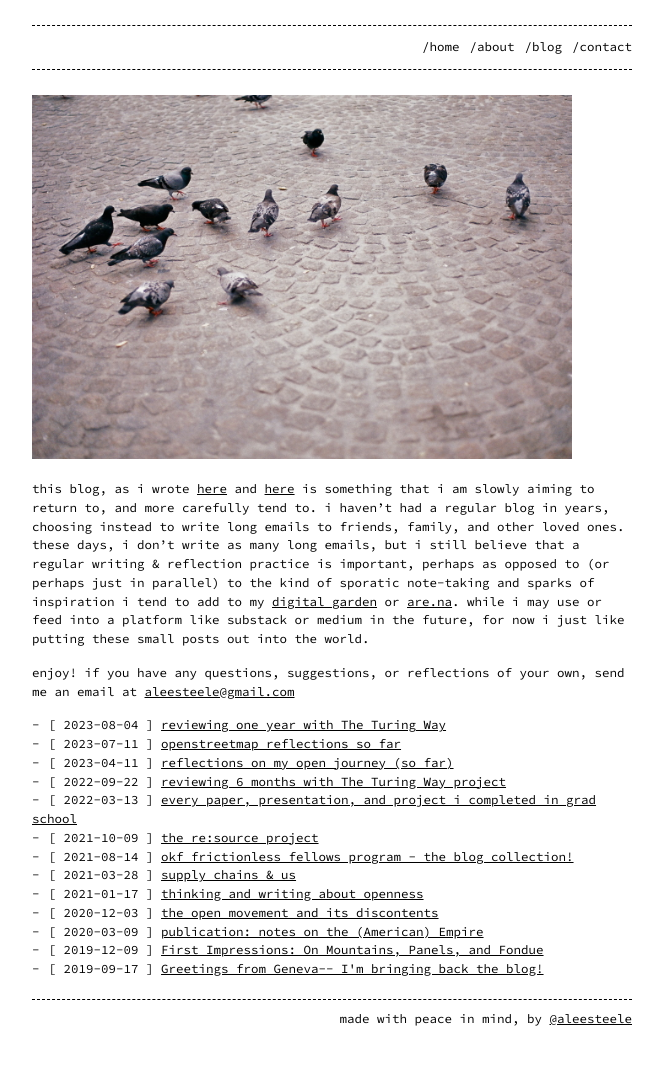
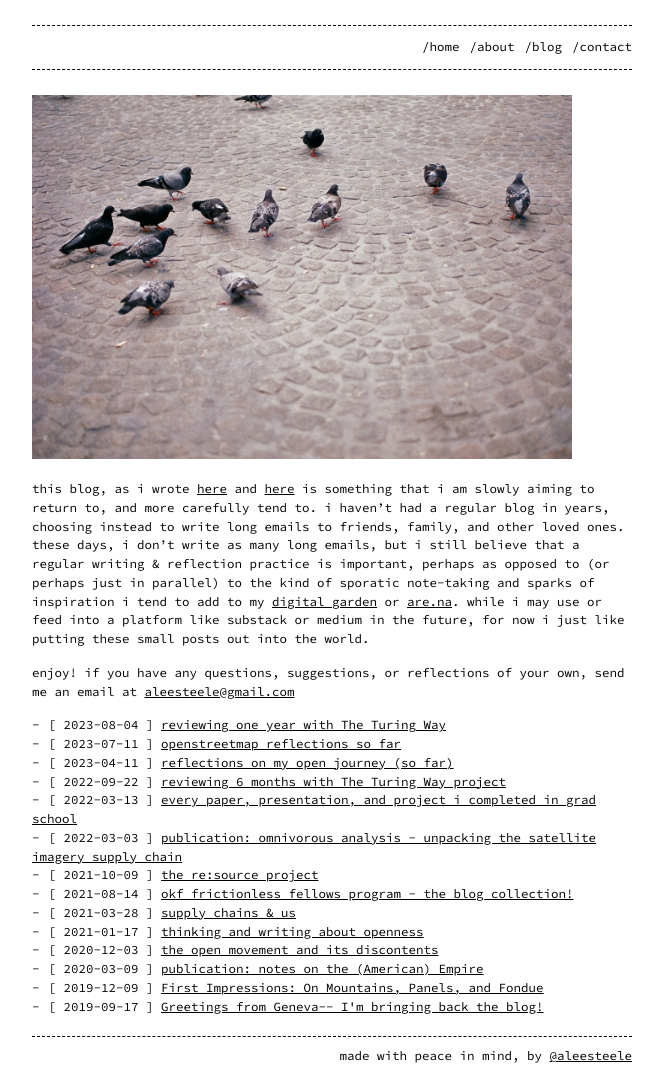
Before and after one commit to riggraz/no-style-please, a Jekyll site: the page built from blog.md, in a window 1280 px wide. Shown: the whole page, without its empty margins (308-971 px from the left). Built offline with Jekyll 4.4.1, drawn with Linux system fonts in a browser that asks for light colours; before the commit the page ends 1049 px from its top, so only the background shows below that.

Commit message:
public logic post

```diff
--- a/_posts/2023-03-03-omnivorous-analysis.md
+++ b/_posts/2023-03-03-omnivorous-analysis.md
@@ -1,9 +1,8 @@
 ---
 layout: post
-title: omnivorous analysis - unpacking the satellite imagery supply chain
+title: 'publication: omnivorous analysis - unpacking the satellite imagery supply chain'
 date: 2022-03-03 23:00:00 +0000
 category: blog
-published: false
 
 ---
 This past year, I had the privilege of working with editor Max Read on a submission for Logic Magazine, a magazine about technology. The submission was for their "Clouds" issue, featuring some incredible writers.
```
